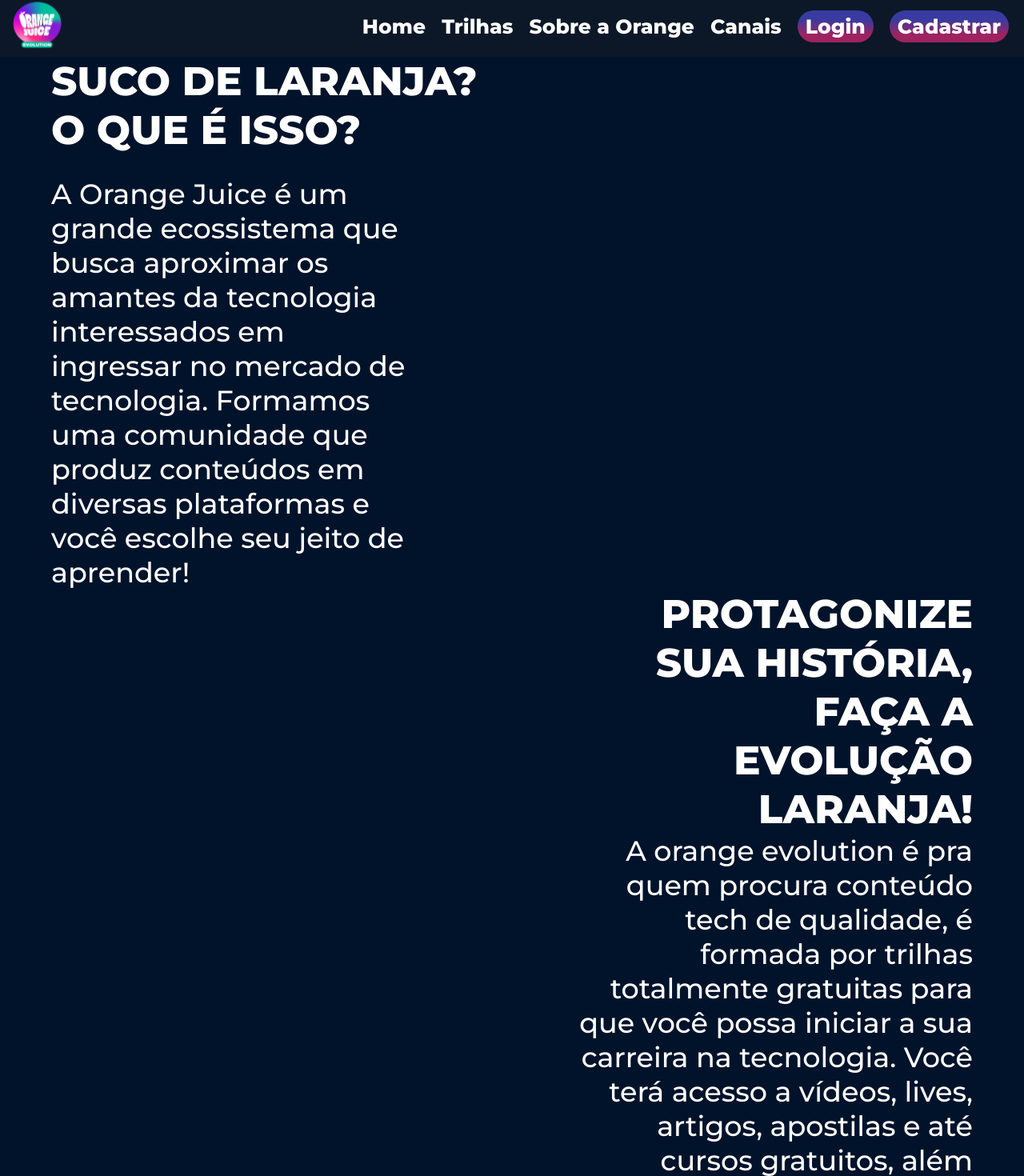
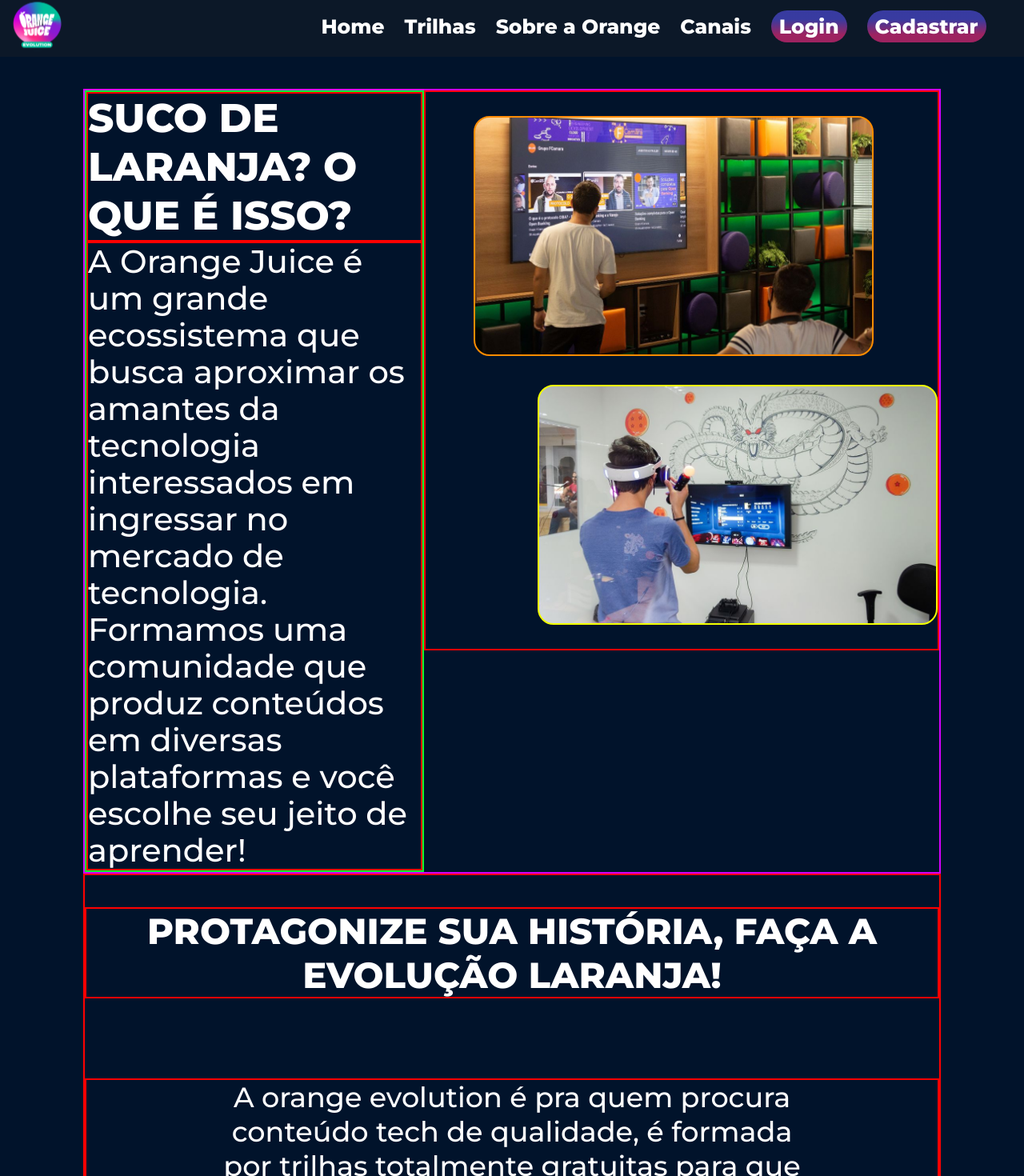
Before and after one commit to orange-squad28/orange-evolution-front, a Next.js app: page / in a window 1280 px wide. Shown: the part 6-1476 px from the top of the page at 80% size. Built offline with nearby package versions, Linux system fonts and the light colour scheme; no server answers.

Commit message:
refatoring: code with rem and updata HomePage

```diff
--- a/src/components/Cabecalho/Cabecalho.module.css
+++ b/src/components/Cabecalho/Cabecalho.module.css
@@ -21,21 +21,20 @@
   display: flex;
   align-items: center;
   justify-content: center;
-  gap: 2rem;
+  gap: 2.5rem;
   width: 80rem;
-  margin-right: 1.5rem;
+  margin-right: 5.5rem;
   font-family: 'Montserrat', sans-serif;
-  font-size: 25px;
+  font-size: 2.5rem;
   font-weight: 900;
   line-height: 30px;
   margin-left: 2rem;
 }
 
 .nav a {
-  font-size: 25px;
+  font-size: 2.5rem;
   font-weight: 900;
   font-family: var(--menu-font);
-  letter-spacing: 0.05px;
   white-space: nowrap;
   color: var(--color-menu);
   text-decoration: none;
--- a/src/components/Cabecalho/SideBar/index.jsx
+++ b/src/components/Cabecalho/SideBar/index.jsx
@@ -5,22 +5,22 @@
 const SideBar = ({ open }) => {
   return (
     <SideBarMenu open={open}>
-      <Link href="#">
+      <Link href="/">
         <LinkContent>Home</LinkContent>
       </Link>
-      <Link href="#">
+      <Link href="/">
         <LinkContent>Trilhas</LinkContent>
       </Link>
-      <Link href="#">
+      <Link href="/">
         <LinkContent className="aboutOrange">Sobre a Orange</LinkContent>
       </Link>
-      <Link href="#">
+      <Link href="/">
         <LinkContent>Canais</LinkContent>
       </Link>
-      <Link href="#">
+      <Link href="/">
         <LinkContent>Login</LinkContent>
       </Link>
-      <Link href="#">
+      <Link href="/">
         <LinkContent>Canais</LinkContent>
       </Link>
     </SideBarMenu>
--- a/src/components/Cabecalho/SideBar/styled.js
+++ b/src/components/Cabecalho/SideBar/styled.js
@@ -27,7 +27,7 @@
   font-weight: 900;
   text-align: center;
   height: 100%;
-  font-size: 24px;
+  font-size: 2.4rem;
   display: none;
   text-decoration: none;
 
@@ -36,7 +36,7 @@
   }
 
   &:hover {
-    color: #15cdfc;
+    color: var(--login-verde);
     cursor: pointer;
     transition: 0.1s ease-in-out;
   }
--- a/src/components/Cabecalho/index.tsx
+++ b/src/components/Cabecalho/index.tsx
@@ -15,10 +15,10 @@
       />
       <div className={style.menu}>
         <nav className={style.nav}>
-          <Link href="#" >Home</Link>
-          <Link href="#" >Trilhas</Link>
-          <Link href="#" >Sobre a Orange</Link>
-          <Link href="#" >Canais</Link>
+          <Link href="/" >Home</Link>
+          <Link href="/" >Trilhas</Link>
+          <Link href="/" >Sobre a Orange</Link>
+          <Link href="/" >Canais</Link>
           <Button style={{ border: "none", background: "var(--login-gradient)", borderRadius: "20px", padding: "5px 10px", fontFamily: "var(--menu-font)" }}><Link href="#" >Login</Link></Button>
           <Button style={{ border: "none", background: "var(--login-gradient)", borderRadius: "20px", padding: "5px 10px", fontFamily: "var(--menu-font)" }}><Link href="#" >Cadastrar</Link></Button>
         </nav>
--- a/src/components/Carousel/Carousel.module.css
+++ b/src/components/Carousel/Carousel.module.css
@@ -24,7 +24,6 @@
     height: 80%;
 }
 
-.contentImg .img {}
 
 .contentText {
     border: 2px solid red;
@@ -45,9 +44,8 @@
     border: 2px solid red;
     width: 80%;
 }
-.contentText .features {
 
-}
+.contentText .features {}
 
 .carousel {
     overflow: hidden;
@@ -70,4 +68,14 @@
     .carousel {
         min-width: 90%;
     }
+
+    .trilhas {
+        flex-direction: column;
+    }
+
+    .contentImg {
+        border: 2px solid red;
+        width: 50%;
+        height: 50%;
+    }
 }
--- a/src/components/Carousel/index.tsx
+++ b/src/components/Carousel/index.tsx
@@ -22,7 +22,7 @@
 
 const imgTrilhas = (titulo: string) => {
     //@ts-ignore
-       return images[titulo]??"https://images.unsplash.com/photo-1617319683252-027deeba5fd5?ixlib=rb-4.0.3&ixid=MnwxMjA3fDB8MHxwaG90by1wYWdlfHx8fGVufDB8fHx8&auto=format&fit=crop&w=687&q=80"
+    return images[titulo] ?? "https://images.unsplash.com/photo-1617319683252-027deeba5fd5?ixlib=rb-4.0.3&ixid=MnwxMjA3fDB8MHxwaG90by1wYWdlfHx8fGVufDB8fHx8&auto=format&fit=crop&w=687&q=80"
 
 }
 const alt = {
@@ -33,7 +33,7 @@
 
 const altTrilhas = (titulo: string) => {
     //@ts-ignore
-       return alt[titulo]??"Update Trilha nova"
+    return alt[titulo] ?? "Update Trilha nova"
 
 }
 
@@ -52,9 +52,12 @@
         return (
             <div key={trilha._id} className={style.trilhas}>
                 <div className={style.contentImg}>
-                      <img className={style.img}
-                     alt={ altTrilhas(trilha.titulo)}
-                     src={ imgTrilhas(trilha.titulo) }
+                    <Image className={style.img}
+                        alt={altTrilhas(trilha.titulo)}
+                        src={imgTrilhas(trilha.titulo)}
+                        sizes={"100vw"}
+                        width={"100%"}
+                        height={"90%"}
                         style={{
                             objectFit: 'cover',
                         }}
--- a/src/components/Main/Main.module.css
+++ b/src/components/Main/Main.module.css
@@ -1,94 +1,148 @@
 .main {
   background-color: var(--main-background);
   color: var(--main-color);
+  /* border: 2px solid red; */
 }
 
 .containerAbout {
   display: flex;
   flex-direction: column;
-  width: 90vw;
+  width: 90%;
   margin: 0 auto;
+  padding: 4rem;
+  justify-content: center;
   min-height: 170vh;
+  /* border: 2px solid red; */
 }
 
-.firstAChild {
+.firstContentChild {
+  display: flex;
+  justify-content: space-around;
+  align-items: flex-start;
+  min-height: 70rem;
+  text-align: left;
+  border: 2px solid rgb(212, 0, 255);
+}
+
+.contentText {
   display: flex;
   flex-direction: column;
-  justify-content: center;
-  align-items: flex-start;
-  min-height: 65vh;
-  text-align: left;
+  justify-content: space-evenly;
+  width: 50%;
+  min-height: 60rem;
+  border: 2px solid rgb(0, 255, 51);
 }
 
-.h2FirstAChild {
+.h2FirstChild {
   font-family: var(--font-home);
-  font-size: 50px;
+  font-size: 5rem;
   font-weight: 800;
-  max-width: 550px;
-  min-height: 150px;
+  border: 2px solid red;
 }
 
-.pFirstAChild {
+.pFirstChild {
+  line-height: 4.6rem;
   font-family: var(--font-home);
   font-weight: 500;
-  font-size: 35px;
-  width: 40%;
+  font-size: 4rem;
+  max-width: 75rem;
+  border: 2px solid red;
 }
 
-.lastAChild {
+.contentImg {
+  position: relative;
+  display: flex;
+  padding: 2rem;
+  width: 80rem;
+  min-height: 70rem;
+  border: 2px solid rgb(255, 0, 0);
+}
+
+.firstImg {
+  position: absolute;
+  background: url(../../../public/img/guproFCamara.jpg) no-repeat center center;
+  background-size: cover;
+  width: 50rem;
+  height: 30rem;
+  left: 6rem;
+  top: 3rem;
+  border-radius: 20px;
+  border: 2px solid rgb(255, 140, 0);
+}
+
+.lastImg {
+  position: absolute;
+  background: url(../../../public/img/playVr.jpg) no-repeat center;
+  background-size: cover;
+  width: 50rem;
+  height: 30rem;
+  right: 0rem;
+  bottom: 3rem;
+  border-radius: 20px;
+  border: 2px solid rgb(242, 255, 0);
+}
+
+
+.lastContentChild {
   display: flex;
   flex-direction: column;
-  justify-content: end;
-  align-items: flex-end;
-  text-align: right;
-  min-height: 105vh;
+  justify-content: start;
+  gap: 10rem;
+  align-items: center;
+  text-align: center;
+  min-height: 45rem;
+  border: 2px solid red;
 }
 
-.h2LastAChild {
+.h2LastChild {
+  margin-top: 4rem;
   font-family: var(--font-home);
   font-weight: 800;
-  min-height: 200px;
-  font-size: 50px;
-  width: 40%;
+  font-size: 4.5rem;
+  border: 2px solid red;
 }
 
-.pLastAChild {
+.pLastChild {
   font-family: var(--font-home);
-  text-align: right;
   font-size: 35px;
   font-weight: 500;
-  width: 45%;
-  min-height: 500px;
+  padding: 0 15rem;
+  border: 2px solid red;
 }
 
 .h2CCarrosel {
   font-family: var(--font-home);
   margin: 0 auto;
-  margin-bottom: 5rem;
+  margin-bottom: 2rem;
   font-size: 35px;
   font-weight: 800;
   color: var(--main-colorSecundary);
   width: 70%;
   text-align: center;
+  border: 2px solid red;
 }
 
 @media (max-width:1024px) {
   .containerAbout {
     gap: 10rem;
+    border: 2px solid red;
   }
 
   .h2FirstAChild {
     margin-top: 7rem;
+    border: 2px solid red;
   }
 
   .h2LastAChild,
   .pFirstAChild,
   .pLastAChild {
     width: 100%;
+    border: 2px solid red;
   }
 
   .h2CCarrosel {
     margin-top: 20rem;
     width: 80%;
+    border: 2px solid red;
   }
 }
--- a/src/components/Main/index.tsx
+++ b/src/components/Main/index.tsx
@@ -1,28 +1,39 @@
+import Image from 'next/image';
 import Cabecalho from '../Cabecalho'
 import Carrossel from '../Carousel';
 import Cursos from '../Cursos'
 import style from './Main.module.css'
+import grupoFCamara from "../../../public/img/guproFCamara.jpg"
+import playVr from "../../../public/img/playVr.jpg"
 
 export default function Main() {
   return (
     <>
       <Cabecalho />
       <main className={style.main}>
-        <div className={style.containerAbout}>
-          <div className={style.firstAChild}>
-            <h2 className={style.h2FirstAChild} >SUCO DE LARANJA? O QUE É ISSO?</h2>
-            <p className={style.pFirstAChild}>A Orange Juice é um grande ecossistema que busca aproximar os amantes da tecnologia interessados em ingressar no mercado de tecnologia. Formamos uma comunidade que produz conteúdos em diversas plataformas e você escolhe seu jeito de aprender!</p>
+        <section>
+          <div className={style.containerAbout}>
+            <div className={style.firstContentChild}>
+              <div className={style.contentText}>
+                <h2 className={style.h2FirstChild} >SUCO DE LARANJA? O QUE É ISSO?</h2>
+                <p className={style.pFirstChild}>A Orange Juice é um grande ecossistema que busca aproximar os amantes da tecnologia interessados em ingressar no mercado de tecnologia. Formamos uma comunidade que produz conteúdos em diversas plataformas e você escolhe seu jeito de aprender!</p>
+              </div>
+              <div className={style.contentImg}>
+                <div className={style.firstImg} role="img" aria-label="descrição completa da minha imagem"></div>
+                <div className={style.lastImg} role="img" aria-label="descrição completa da minha imagem"></div>
+              </div>
+            </div>
+            <div className={style.lastContentChild}>
+              <h2 className={style.h2LastChild}>PROTAGONIZE SUA HISTÓRIA, FAÇA A EVOLUÇÃO LARANJA!</h2>
+              <p className={style.pLastChild}>A orange evolution é pra quem procura conteúdo tech de qualidade, é formada por trilhas totalmente gratuitas para que você possa iniciar a sua carreira na tecnologia. Você terá acesso a vídeos, lives, artigos, apostilas e até cursos gratuitos, além desses conteúdos serem da Orange Juice, de parceiros e empresas que confiamos.
+              </p>
+            </div>
           </div>
-          <div className={style.lastAChild}>
-            <h2 className={style.h2LastAChild}>PROTAGONIZE SUA HISTÓRIA, FAÇA A EVOLUÇÃO LARANJA!</h2>
-            <p className={style.pLastAChild}>A orange evolution é pra quem procura conteúdo tech de qualidade, é formada por trilhas totalmente gratuitas para que você possa iniciar a sua carreira na tecnologia. Você terá acesso a vídeos, lives, artigos, apostilas e até cursos gratuitos, além desses conteúdos serem da Orange Juice, de parceiros e empresas que confiamos.
-            </p>
-          </div>
-        </div>
-        <div>
+        </section>
+        <section>
           <h2 className={style.h2CCarrosel}>CONHEÇA NOSSAS TRILHAS GRATUITAS E EXPLORE O CONHECIMENTO AO LADO DE NOSSAS GUIAS!</h2>
           <Carrossel />
-        </div>
+        </section>
       </main>
     </>
   );
--- a/src/styles/global.ts
+++ b/src/styles/global.ts
@@ -14,7 +14,7 @@
   --main-background: #01132B;
   --main-color:#FFFFFF;
   --main-colorSecundary:#00C09B;
-  --font-home: 'Montserrat';
+  --font-home: 'Montserrat', sans-serif;
   --menu-color:#FFFFFF;
   --menu-background:#0C1828;
   --menu-font: 'Montserrat', sans-serif;
```
Also changed, not shown: public/img/guproFCamara.jpg (added), public/img/playVr.jpg (added). Lines whose indentation alone changed are shown as unchanged.
